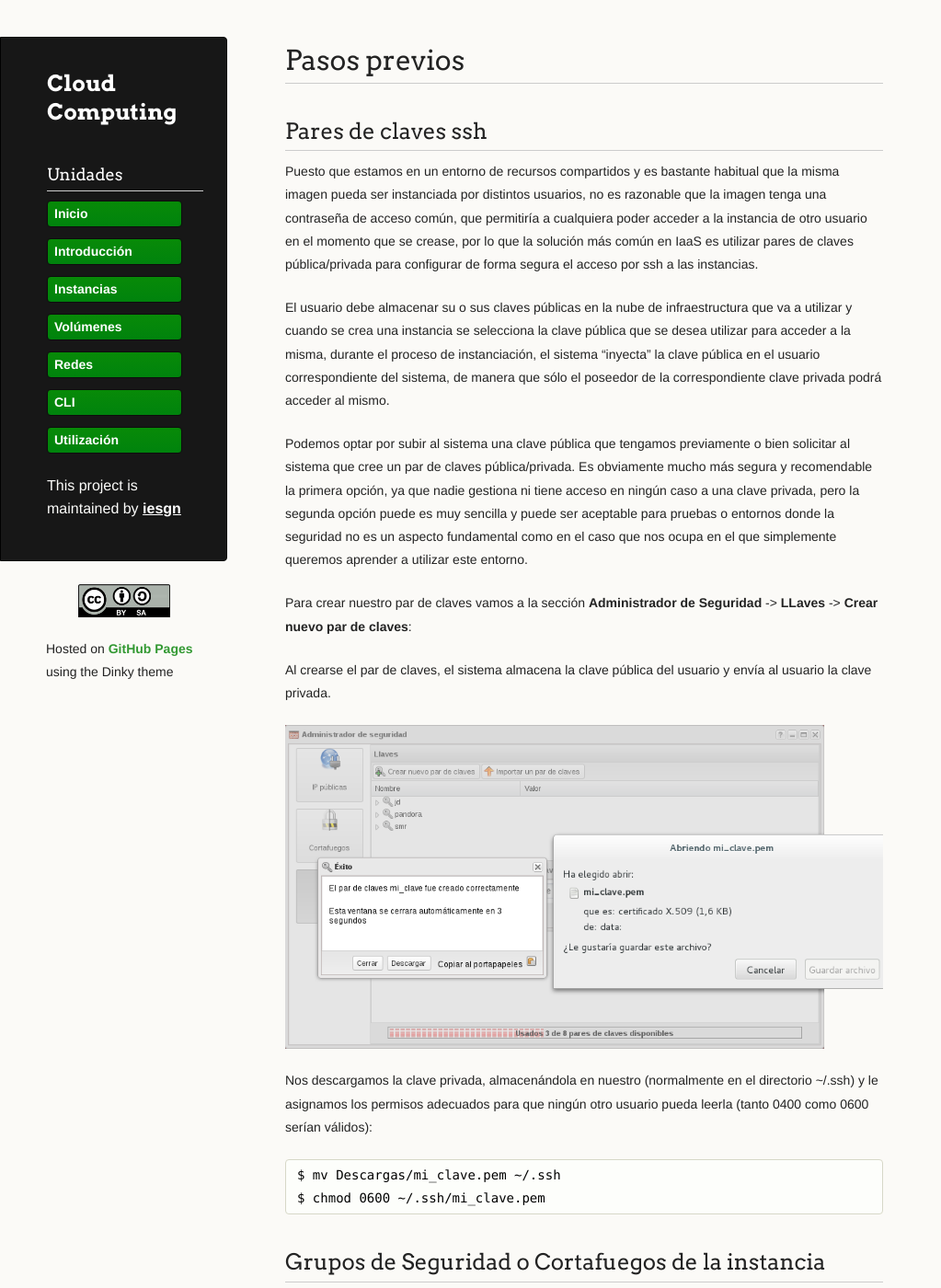
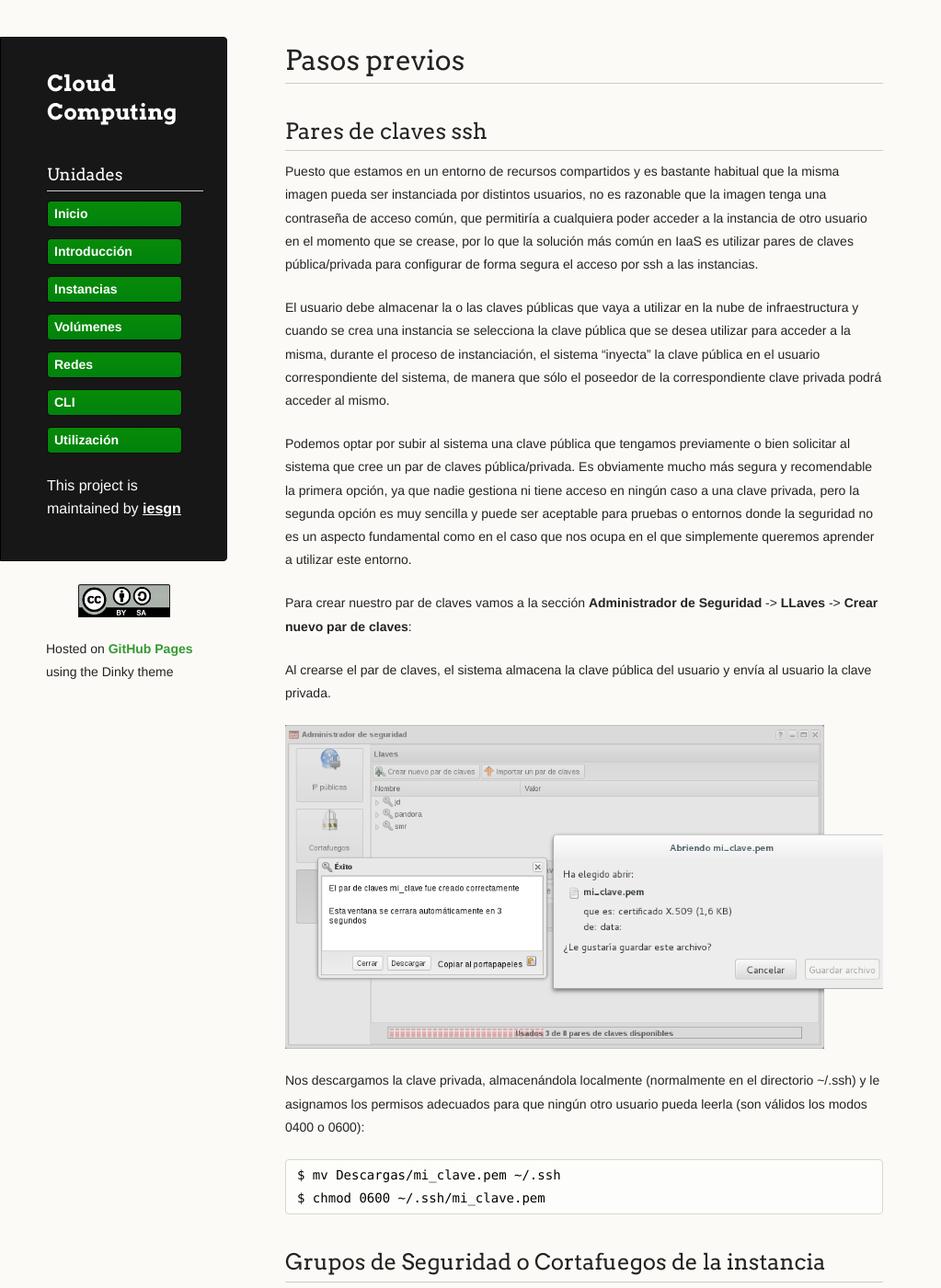
Before and after one commit to iesgn/cloud2, a Jekyll site: the page built from curso/u2/previos.md, in a window 1280 px wide and 1400 px high. Shown: the whole window at 92% size, without its empty margins (0-1023 px from the left). Built offline with Jekyll 4.4.1, drawn with Linux system fonts in a browser that asks for light colours; some of the changed text lies outside the part shown.

Commit message:
Correcciones en pasos previos

```diff
--- a/curso/u2/previos.md
+++ b/curso/u2/previos.md
@@ -15,9 +15,9 @@ crease, por lo que la solución más común en IaaS es utilizar pares de claves
 pública/privada para configurar de forma segura el acceso por ssh a las
 instancias.
 
-El usuario debe almacenar su o sus claves públicas en la nube de infraestructura
-que va a utilizar y cuando se crea una instancia se selecciona la clave pública
-que se desea utilizar para acceder a la misma, durante el proceso de
+El usuario debe almacenar la o las claves públicas que vaya a utilizar en la
+nube de infraestructura y cuando se crea una instancia se selecciona la clave
+pública que se desea utilizar para acceder a la misma, durante el proceso de
 instanciación, el sistema "inyecta" la clave pública en el usuario
 correspondiente del sistema, de manera que sólo el poseedor de la
 correspondiente clave privada podrá acceder al mismo.
@@ -26,22 +26,23 @@ Podemos optar por subir al sistema una clave pública que tengamos previamente o
 bien solicitar al sistema que cree un par de claves pública/privada. Es
 obviamente mucho más segura y recomendable la primera opción, ya que nadie
 gestiona ni tiene acceso en ningún caso a una clave privada, pero la segunda
-opción puede es muy sencilla y puede ser aceptable para pruebas o entornos donde
-la seguridad no es un aspecto fundamental como en el caso que nos ocupa en el
+opción es muy sencilla y puede ser aceptable para pruebas o entornos donde la
+seguridad no es un aspecto fundamental como en el caso que nos ocupa en el
 que simplemente queremos aprender a utilizar este entorno.
 
 Para crear nuestro par de claves vamos a la sección **Administrador de
 Seguridad** -> **LLaves** -> **Crear nuevo par de claves**:
 
-Al crearse el par de claves, el sistema almacena la clave pública del usuario y envía al usuario la clave privada.
+Al crearse el par de claves, el sistema almacena la clave pública del usuario y
+envía al usuario la clave privada.
 
 
 ![ssh](img/demo2_1.png)
 
 
-Nos descargamos la clave privada, almacenándola en nuestro (normalmente en el
+Nos descargamos la clave privada, almacenándola localmente (normalmente en el
 directorio ~/.ssh) y le asignamos los permisos adecuados para que ningún otro
-usuario pueda leerla (tanto 0400 como 0600 serían válidos):
+usuario pueda leerla (son válidos los modos 0400 o 0600):
 
 <pre>
 $ mv Descargas/mi_clave.pem ~/.ssh
```
Also changed, not shown: other parts of curso/u2/previos.md (+5 -4 lines).
